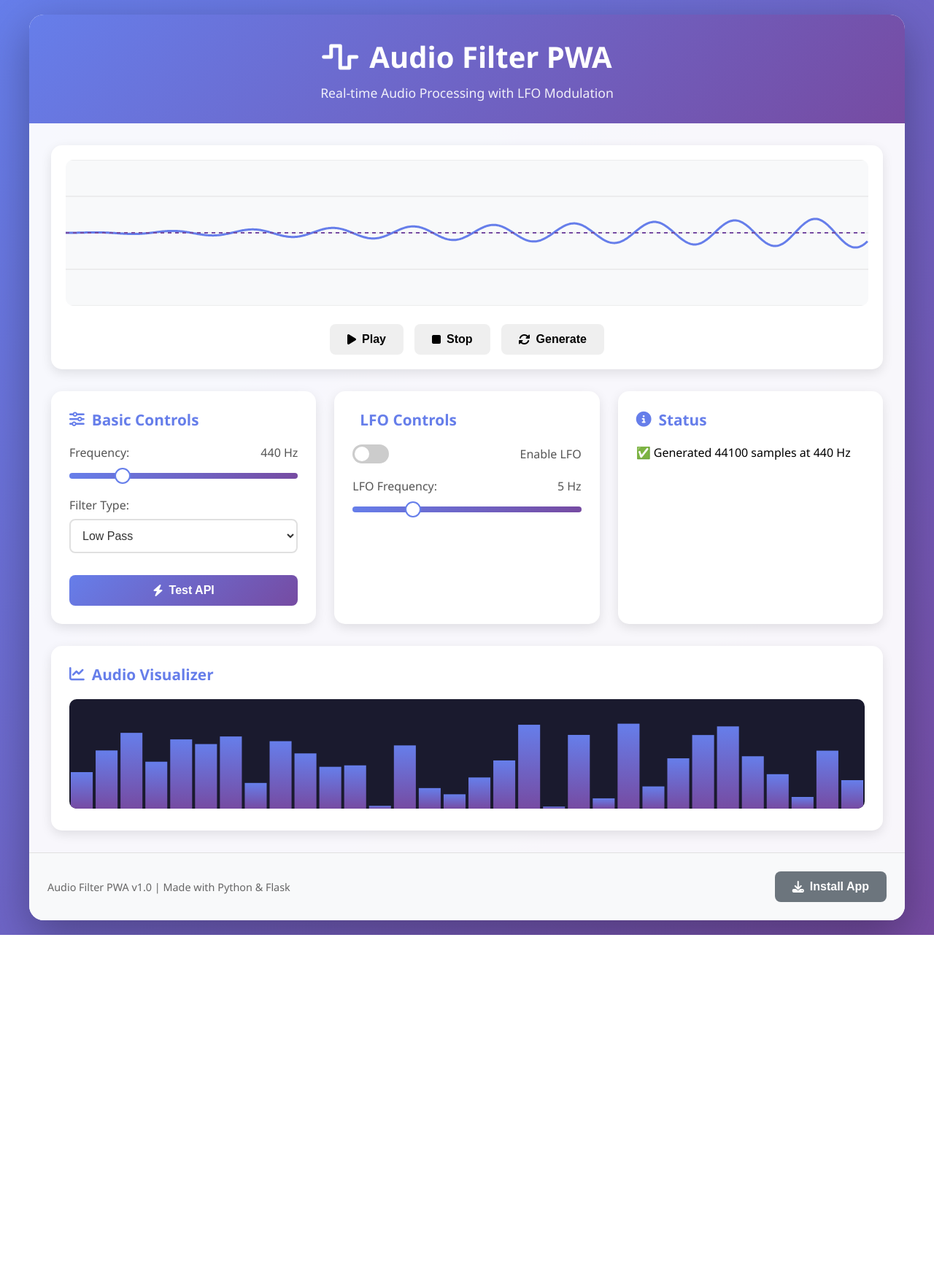
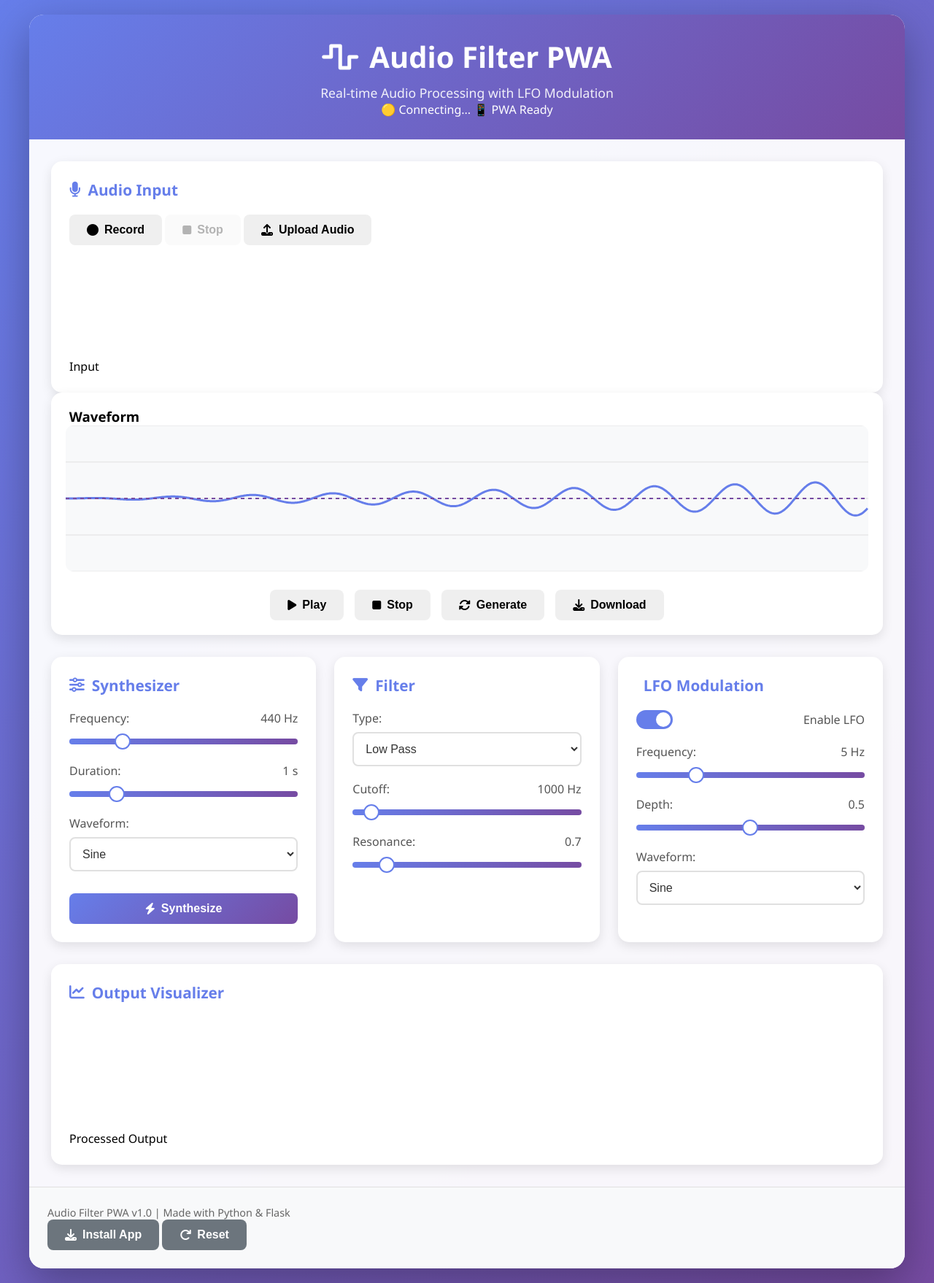
Before and after one commit to yus/audio-filter-pwa, a Flask app: page / in a window 1280 px wide. Shown: the whole page at 73% size. Before the commit the page ends 1281 px from the top, so only its background shows below. Run offline with Flask 3, Linux system fonts and the light colour scheme; a map, chart or similar area stays blank.

Commit message:
Update index.html

```diff
--- a/templates/index.html
+++ b/templates/index.html
@@ -7,27 +7,58 @@
     <link rel="stylesheet" href="/static/css/style.css">
     <link rel="manifest" href="/manifest.json">
     <link rel="stylesheet" href="https://cdnjs.cloudflare.com/ajax/libs/font-awesome/6.4.0/css/all.min.css">
+    <meta name="theme-color" content="#667eea">
 </head>
 <body>
     <div class="container">
         <header>
             <h1><i class="fas fa-wave-square"></i> Audio Filter PWA</h1>
             <p class="subtitle">Real-time Audio Processing with LFO Modulation</p>
+            <div class="status-bar">
+                <span id="connectionStatus">🟡 Connecting...</span>
+                <span id="pwaStatus" class="pwa-indicator">📱 PWA Ready</span>
+            </div>
         </header>
 
         <div class="main-content">
+            <!-- Audio Input Section -->
+            <div class="control-panel">
+                <h3><i class="fas fa-microphone"></i> Audio Input</h3>
+                <div class="button-group">
+                    <button id="recordBtn" class="btn">
+                        <i class="fas fa-circle"></i> Record
+                    </button>
+                    <button id="stopRecordBtn" class="btn" disabled>
+                        <i class="fas fa-stop"></i> Stop
+                    </button>
+                    <button id="uploadBtn" class="btn">
+                        <i class="fas fa-upload"></i> Upload Audio
+                    </button>
+                    <input type="file" id="audioUpload" accept="audio/*" style="display: none;">
+                </div>
+                <div class="visualizer-container">
+                    <canvas id="inputVisualizer"></canvas>
+                    <div class="visualizer-label">Input</div>
+                </div>
+            </div>
+
+            <!-- Waveform Display -->
             <div class="waveform-container">
-                <canvas id="waveformCanvas" width="800" height="200"></canvas>
+                <h3><i class="fas fa-waveform"></i> Waveform</h3>
+                <canvas id="waveformCanvas"></canvas>
                 <div class="waveform-controls">
                     <button id="playBtn" class="btn"><i class="fas fa-play"></i> Play</button>
                     <button id="stopBtn" class="btn"><i class="fas fa-stop"></i> Stop</button>
                     <button id="generateBtn" class="btn"><i class="fas fa-sync-alt"></i> Generate</button>
+                    <button id="downloadBtn" class="btn"><i class="fas fa-download"></i> Download</button>
                 </div>
             </div>
 
+            <!-- Controls Grid -->
             <div class="controls-grid">
+                <!-- Synthesizer Controls -->
                 <div class="control-panel">
-                    <h3><i class="fas fa-sliders-h"></i> Basic Controls</h3>
+                    <h3><i class="fas fa-sliders-h"></i> Synthesizer</h3>
 
                     <div class="control-group">
                         <label for="frequency">Frequency: <span id="frequencyValue">440 Hz</span></label>
@@ -35,235 +66,116 @@
                     </div>
 
                     <div class="control-group">
-                        <label for="filterType">Filter Type:</label>
+                        <label for="duration">Duration: <span id="durationValue">1.0 s</span></label>
+                        <input type="range" id="duration" min="0.1" max="5" value="1.0" step="0.1">
+                    </div>
+
+                    <div class="control-group">
+                        <label for="waveform">Waveform:</label>
+                        <select id="waveform" class="dropdown">
+                            <option value="sine">Sine</option>
+                            <option value="square">Square</option>
+                            <option value="sawtooth">Sawtooth</option>
+                            <option value="triangle">Triangle</option>
+                        </select>
+                    </div>
+
+                    <button id="synthesizeBtn" class="btn btn-primary">
+                        <i class="fas fa-bolt"></i> Synthesize
+                    </button>
+                </div>
+
+                <!-- Filter Controls -->
+                <div class="control-panel">
+                    <h3><i class="fas fa-filter"></i> Filter</h3>
+
+                    <div class="control-group">
+                        <label for="filterType">Type:</label>
                         <select id="filterType" class="dropdown">
                             <option value="lowpass">Low Pass</option>
                             <option value="highpass">High Pass</option>
                             <option value="bandpass">Band Pass</option>
+                            <option value="none">None</option>
                         </select>
                     </div>
 
-                    <button id="testBtn" class="btn btn-primary">
-                        <i class="fas fa-bolt"></i> Test API
-                    </button>
+                    <div class="control-group">
+                        <label for="cutoffFreq">Cutoff: <span id="cutoffValue">1000 Hz</span></label>
+                        <input type="range" id="cutoffFreq" min="20" max="20000" value="1000" step="10">
+                    </div>
+
+                    <div class="control-group">
+                        <label for="resonance">Resonance: <span id="resonanceValue">0.7</span></label>
+                        <input type="range" id="resonance" min="0.1" max="5.0" value="0.7" step="0.1">
+                    </div>
                 </div>
 
+                <!-- LFO Controls -->
                 <div class="control-panel">
-                    <h3><i class="fas fa-wave-circle"></i> LFO Controls</h3>
+                    <h3><i class="fas fa-wave-circle"></i> LFO Modulation</h3>
 
                     <div class="control-group">
                         <label class="toggle">
-                            <input type="checkbox" id="lfoEnabled">
+                            <input type="checkbox" id="lfoEnabled" checked>
                             <span class="toggle-slider"></span>
                             Enable LFO
                         </label>
                     </div>
 
                     <div class="control-group">
-                        <label for="lfoFreq">LFO Frequency: <span id="lfoFreqValue">5 Hz</span></label>
+                        <label for="lfoFreq">Frequency: <span id="lfoFreqValue">5 Hz</span></label>
                         <input type="range" id="lfoFreq" min="0.1" max="20" value="5" step="0.1">
                     </div>
-                </div>
 
-                <div class="control-panel">
-                    <h3><i class="fas fa-info-circle"></i> Status</h3>
-                    <div id="status" class="status-box">
-                        <p>Ready to generate audio</p>
-                        <p id="apiStatus">API: Checking...</p>
+                    <div class="control-group">
+                        <label for="lfoDepth">Depth: <span id="lfoDepthValue">0.5</span></label>
+                        <input type="range" id="lfoDepth" min="0" max="1" value="0.5" step="0.05">
+                    </div>
+
+                    <div class="control-group">
+                        <label for="lfoWaveform">Waveform:</label>
+                        <select id="lfoWaveform" class="dropdown">
+                            <option value="sine">Sine</option>
+                            <option value="triangle">Triangle</option>
+                            <option value="square">Square</option>
+                            <option value="sawtooth">Sawtooth</option>
+                        </select>
                     </div>
                 </div>
             </div>
 
-            <div class="audio-visualizer">
-                <h3><i class="fas fa-chart-line"></i> Audio Visualizer</h3>
-                <canvas id="visualizerCanvas" width="800" height="150"></canvas>
+            <!-- Output Visualizer -->
+            <div class="control-panel">
+                <h3><i class="fas fa-chart-line"></i> Output Visualizer</h3>
+                <div class="visualizer-container">
+                    <canvas id="outputVisualizer"></canvas>
+                    <div class="visualizer-label">Processed Output</div>
+                </div>
             </div>
         </div>
 
         <footer>
-            <p>Audio Filter PWA v1.0 | Made with Python & Flask</p>
-            <button id="installBtn" class="btn btn-secondary">
-                <i class="fas fa-download"></i> Install App
-            </button>
+            <div class="footer-content">
+                <p>Audio Filter PWA v1.0 | Made with Python & Flask</p>
+                <div class="footer-buttons">
+                    <button id="installBtn" class="btn btn-secondary">
+                        <i class="fas fa-download"></i> Install App
+                    </button>
+                    <button id="resetBtn" class="btn btn-secondary">
+                        <i class="fas fa-redo"></i> Reset
+                    </button>
+                </div>
+            </div>
         </footer>
     </div>
 
-    <script>
-        // Initialize
-        document.addEventListener('DOMContentLoaded', function() {
-            console.log('Audio Filter PWA loaded');
+    <!-- Audio Elements -->
+    <audio id="audioPlayer" controls style="display: none;"></audio>
 
-            // Initialize canvases
-            const waveformCanvas = document.getElementById('waveformCanvas');
-            const visualizerCanvas = document.getElementById('visualizerCanvas');
-            const waveformCtx = waveformCanvas.getContext('2d');
-            const visualizerCtx = visualizerCanvas.getContext('2d');
+    <!-- Notifications Container -->
+    <div id="notificationContainer"></div>
 
-            // Set canvas sizes
-            waveformCanvas.width = waveformCanvas.offsetWidth;
-            waveformCanvas.height = waveformCanvas.offsetHeight;
-            visualizerCanvas.width = visualizerCanvas.offsetWidth;
-            visualizerCanvas.height = visualizerCanvas.offsetHeight;
-
-            // Update UI values
-            function updateUIValues() {
-                document.getElementById('frequencyValue').textContent =
-                    document.getElementById('frequency').value + ' Hz';
-                document.getElementById('lfoFreqValue').textContent =
-                    document.getElementById('lfoFreq').value + ' Hz';
-            }
-
-            // Test API connection
-            async function testAPI() {
-                try {
-                    const response = await fetch('/api/health');
-                    const data = await response.json();
-                    document.getElementById('apiStatus').textContent = 'API: ✅ Connected';
-                    document.getElementById('apiStatus').style.color = 'green';
-                    return true;
-                } catch (error) {
-                    document.getElementById('apiStatus').textContent = 'API: ❌ Failed - ' + error.message;
-                    document.getElementById('apiStatus').style.color = 'red';
-                    return false;
-                }
-            }
-
-            // Generate waveform
-            async function generateWaveform() {
-                const frequency = document.getElementById('frequency').value;
-                const status = document.getElementById('status');
-
-                status.innerHTML = '<p>Generating waveform...</p>';
-
-                try {
-                    const response = await fetch('/api/generate', {
-                        method: 'POST',
-                        headers: {
-                            'Content-Type': 'application/json'
-                        },
-                        body: JSON.stringify({
-                            frequency: parseFloat(frequency),
-                            duration: 1.0
-                        })
-                    });
-
-                    const data = await response.json();
-
-                    if (data.success && data.waveform) {
-                        drawWaveform(data.waveform);
-                        status.innerHTML = `<p>✅ Generated ${data.samples} samples at ${data.frequency} Hz</p>`;
-                    } else {
-                        status.innerHTML = `<p>❌ Error: ${data.error || 'Unknown error'}</p>`;
-                    }
-                } catch (error) {
-                    status.innerHTML = `<p>❌ Network error: ${error.message}</p>`;
-                }
-            }
-
-            // Draw waveform on canvas
-            function drawWaveform(waveformData) {
-                const ctx = waveformCtx;
-                const width = waveformCanvas.width;
-                const height = waveformCanvas.height;
-
-                // Clear canvas
-                ctx.clearRect(0, 0, width, height);
-
-                // Draw grid
-                ctx.strokeStyle = '#e0e0e0';
-                ctx.lineWidth = 1;
-
-                // Horizontal lines
-                for (let i = 0; i <= 4; i++) {
-                    const y = (height / 4) * i;
-                    ctx.beginPath();
-                    ctx.moveTo(0, y);
-                    ctx.lineTo(width, y);
-                    ctx.stroke();
-                }
-
-                // Draw waveform
-                ctx.strokeStyle = '#667eea';
-                ctx.lineWidth = 3;
-                ctx.beginPath();
-
-                const step = width / waveformData.length;
-
-                for (let i = 0; i < waveformData.length; i++) {
-                    const x = i * step;
-                    const y = (1 - (waveformData[i] + 1) / 2) * height;
-
-                    if (i === 0) {
-                        ctx.moveTo(x, y);
-                    } else {
-                        ctx.lineTo(x, y);
-                    }
-                }
-
-                ctx.stroke();
-
-                // Draw zero line
-                ctx.strokeStyle = '#764ba2';
-                ctx.lineWidth = 2;
-                ctx.setLineDash([5, 5]);
-                ctx.beginPath();
-                ctx.moveTo(0, height / 2);
-                ctx.lineTo(width, height / 2);
-                ctx.stroke();
-                ctx.setLineDash([]);
-            }
-
-            // Simple visualizer animation
-            function drawVisualizer() {
-                const ctx = visualizerCtx;
-                const width = visualizerCanvas.width;
-                const height = visualizerCanvas.height;
-
-                ctx.clearRect(0, 0, width, height);
-
-                // Draw some bars for demo
-                const barCount = 32;
-                const barWidth = width / barCount;
-
-                for (let i = 0; i < barCount; i++) {
-                    const barHeight = Math.random() * height * 0.8;
-                    const x = i * barWidth;
-
-                    const gradient = ctx.createLinearGradient(0, height - barHeight, 0, height);
-                    gradient.addColorStop(0, '#667eea');
-                    gradient.addColorStop(1, '#764ba2');
-
-                    ctx.fillStyle = gradient;
-                    ctx.fillRect(x + 2, height - barHeight, barWidth - 4, barHeight);
-                }
-
-                requestAnimationFrame(drawVisualizer);
-            }
-
-            // Event listeners
-            document.getElementById('frequency').addEventListener('input', updateUIValues);
-            document.getElementById('lfoFreq').addEventListener('input', updateUIValues);
-
-            document.getElementById('generateBtn').addEventListener('click', generateWaveform);
-            document.getElementById('testBtn').addEventListener('click', testAPI);
-
-            document.getElementById('playBtn').addEventListener('click', function() {
-                document.getElementById('status').innerHTML = '<p>🎵 Playing audio...</p>';
-            });
-
-            document.getElementById('stopBtn').addEventListener('click', function() {
-                document.getElementById('status').innerHTML = '<p>⏹️ Audio stopped</p>';
-            });
-
-            // Initialize
-            updateUIValues();
-            testAPI();
-            drawVisualizer();
-
-            // Generate initial waveform
-            setTimeout(generateWaveform, 1000);
-        });
-    </script>
+    <!-- Scripts -->
     <script src="/static/js/app.js"></script>
 </body>
 </html>
```
